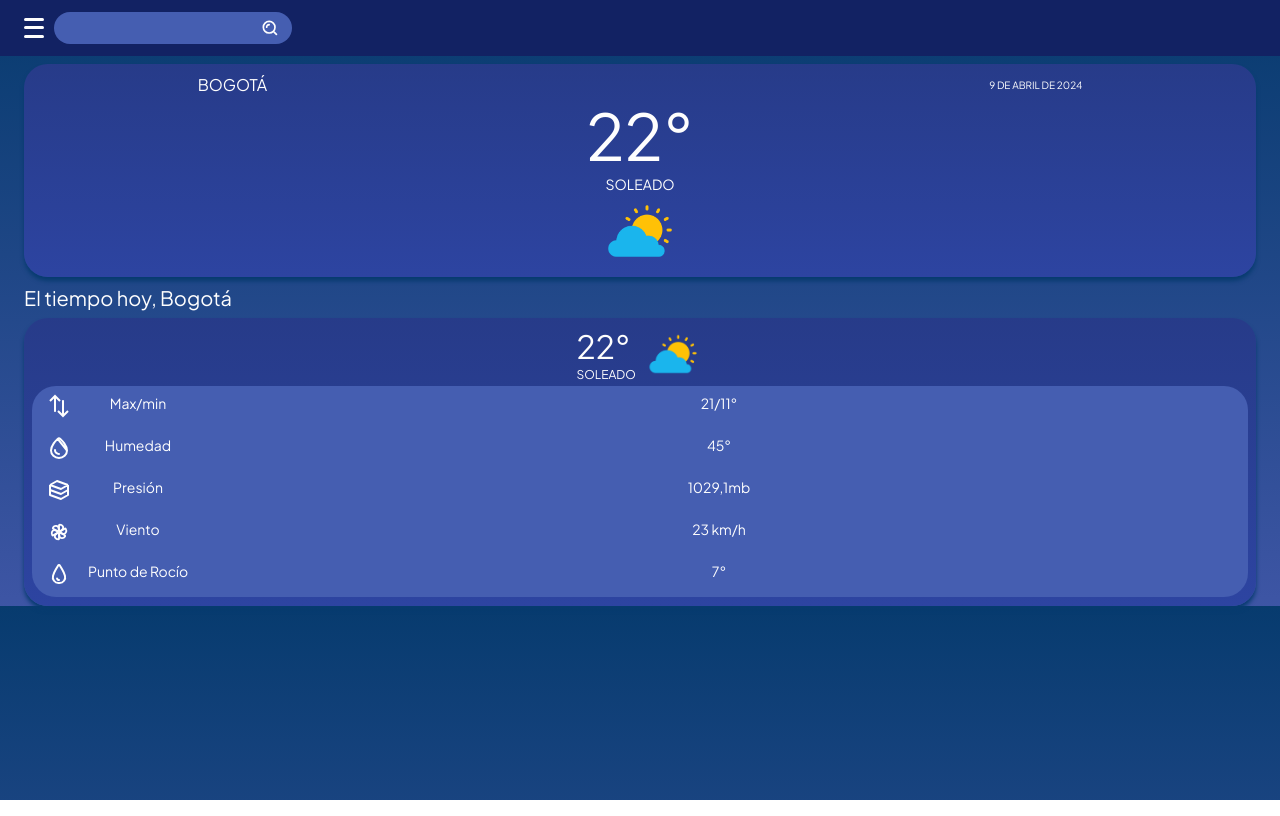
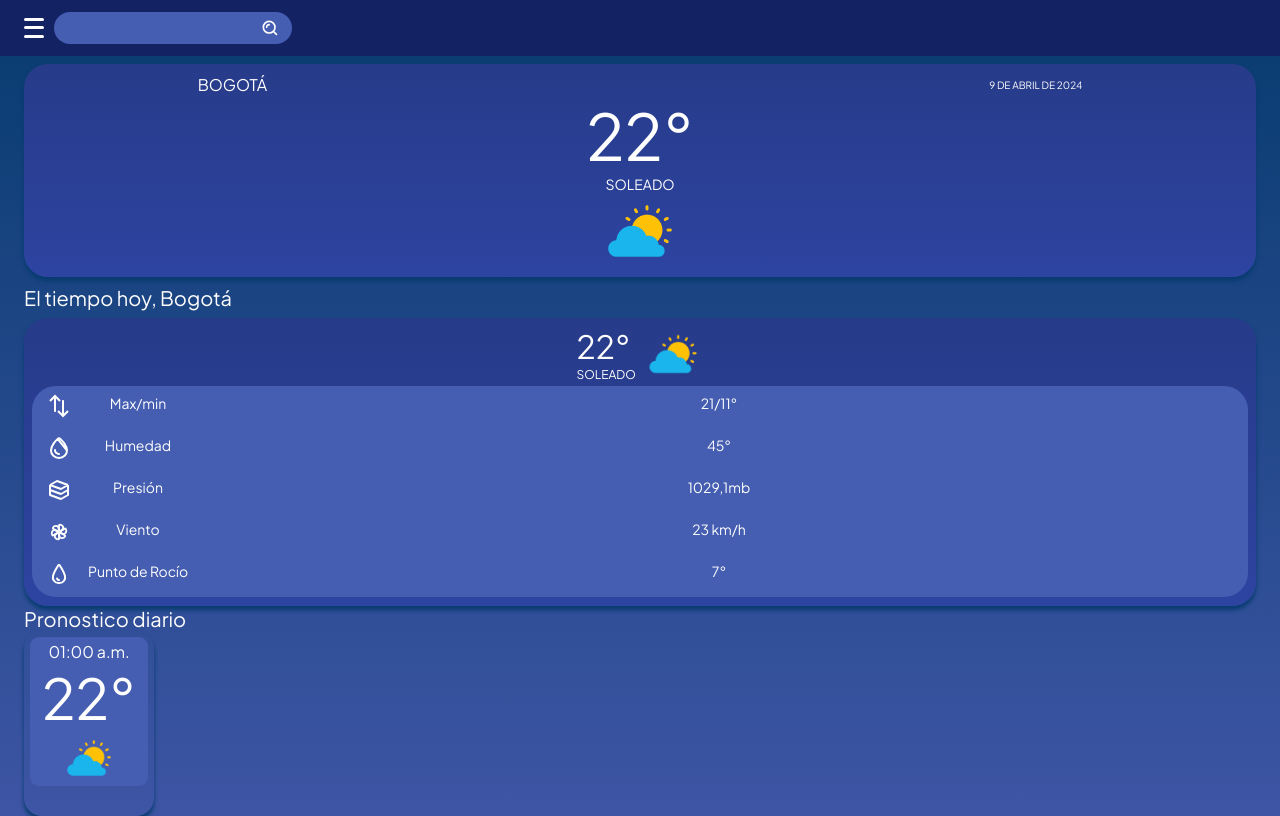
Before and after one commit to juan1988-tech/app-temp, a React (Vite) app: page / in a window 1280 px wide. Built offline with nearby package versions, Linux system fonts and the light colour scheme.

Commit message:
forecast day finished

```diff
--- a/src/App.jsx
+++ b/src/App.jsx
@@ -3,6 +3,9 @@ import Header from './components/header/header';
 import MainContainer from '../containers/maincontainer/mainContainer';
 import GeneralData from './components/generalData/GeneralData';
 import TimeToday from './components/timeToday/timeToday';
+import ForecastToday from './components/foreCastToday/ForecastToday';
+import ForecastDay from './elements/ForecastDay';
+
 
 function App() {
   return (
@@ -11,6 +14,9 @@ function App() {
         <MainContainer>
           <GeneralData/>
           <TimeToday/>
+          <ForecastToday>
+             <ForecastDay/>
+          </ForecastToday>
         </MainContainer>
       </main>
   )
--- /dev/null
+++ b/src/components/foreCastToday/ForecastToday.jsx
@@ -0,0 +1,15 @@
+import React from "react";
+import '../../styles/components/forecast-today.css'
+
+const ForecastToday = ({children}) => {
+    return(
+        <>
+            <h4 className="title-forecast-today">Pronostico diario</h4>
+            <section className="forecast-today-delay">
+                {children}
+            </section>
+        </>
+    )
+}
+
+export default ForecastToday;
--- /dev/null
+++ b/src/elements/ForecastDay.jsx
@@ -0,0 +1,17 @@
+import React from "react";
+import '../../src/styles/elements/forecast-day.css';
+import sunny from '../assets/images/soleado.png';
+
+const ForecastDay = () =>{
+    return(
+        <article className="forecast-day">
+            <div className="forecast-target">
+                <p className="forecast-hour">01:00 a.m.</p>
+                <h1 className="forecast-target-temp">22°</h1>
+                <img className="forecast-target-img" src={sunny}/>
+            </div>
+        </article>
+    )
+}
+
+export default ForecastDay;
--- /dev/null
+++ b/src/styles/components/forecast-today.css
@@ -0,0 +1,9 @@
+.title-forecast-today{
+    font-size: var(--h4-jakarta);
+    font-weight: 400;
+}
+
+.forecast-today-delay{
+    width: 100%;
+    height: 185;
+}
--- /dev/null
+++ b/src/styles/elements/forecast-day.css
@@ -0,0 +1,36 @@
+.forecast-day{
+    height: 18.5rem;
+    width: 13rem;
+    border-radius: 1.8rem;
+    background-color: var(--second-blue-gradient);
+    padding: .6rem;
+    box-shadow: var(--box-component-shadow);
+}
+
+.forecast-target{
+    width: 100%;
+    height: 14.9rem;
+    border-radius: .9rem;
+    background: var(--light-blue-form);
+    padding: .4rem;
+}
+
+.forecast-hour{
+    font-size: var(--p-jakarta);
+    text-align: center;
+    display: block;
+    margin: 0 auto;
+}
+
+.forecast-target-temp{
+    font-size: var(--temp-pron-56);
+    font-weight: 400;
+    text-align: center;
+}
+
+.forecast-target-img{
+    width: 5.2rem;
+    height: 5.2rem;
+    display: block;
+    margin: 0 auto;
+}
```
